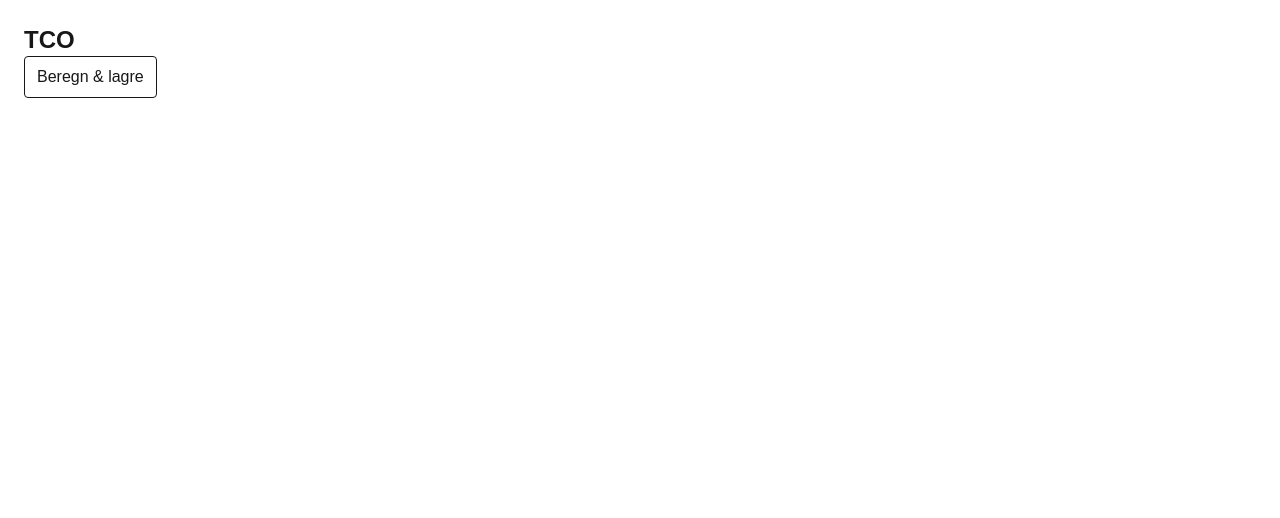
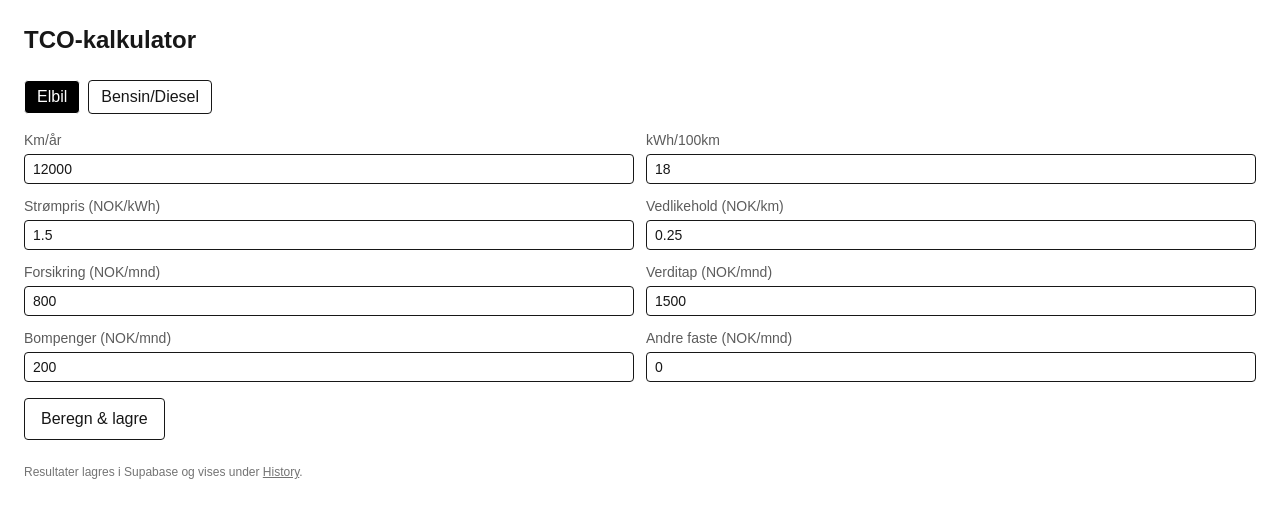
Before and after one commit to Stians1/bilradgiver-app, a Next.js app: page /tco in a window 1280 px wide. Shown: the top 518 px of the page. Built offline with nearby package versions, Linux system fonts and the light colour scheme.

Commit message:
feat: TCO form UI

```diff
--- a/src/app/tco/TcoForm.tsx
+++ b/src/app/tco/TcoForm.tsx
@@ -1,12 +1,149 @@
 "use client";
 import { useState } from "react";
-export default function TcoForm(){
-  const [out,setOut]=useState<any>(null);
-  async function run(){
-    const r=await fetch("/api/tco/save",{method:"POST",headers:{"content-type":"application/json"},
-      body:JSON.stringify({inputs:{mileage:12000,fuelPrice:22,electricityPrice:1.5}})});
-    setOut(await r.json());
+
+type Out = { ok: boolean; request_id?: string; outputs?: any; message?: string };
+
+export default function TcoForm() {
+  const [powertrain, setPowertrain] = useState<"ev"|"ice">("ev");
+  const [form, setForm] = useState({
+    mileage: 12000,
+    fuelPrice: 22,
+    electricityPrice: 1.5,
+    kwh_per_100km: 18,
+    l_per_100km: 0,
+    maintenance_per_km: 0.25,
+    insurance_per_month: 800,
+    depreciation_per_month: 1500,
+    tolls_per_month: 200,
+    other_fixed_per_month: 0,
+  });
+  const [loading,setLoading]=useState(false);
+  const [res,setRes]=useState<Out|null>(null);
+  const [err,setErr]=useState<string | null>(null);
+
+  function onNum<K extends keyof typeof form>(k: K, v: string) {
+    setForm(s => ({ ...s, [k]: v === "" ? 0 : Number(v) }));
   }
-  return <div><button onClick={run} className="border px-3 py-2 rounded">Beregn & lagre</button>
-  {out&&<pre className="mt-3 bg-neutral-100 p-2 rounded">{JSON.stringify(out,null,2)}</pre>}</div>;
+
+  async function onSubmit() {
+    setLoading(true); setErr(null); setRes(null);
+    try {
+      const r = await fetch("/api/tco/save", {
+        method:"POST",
+        headers:{ "content-type":"application/json" },
+        body: JSON.stringify({ inputs: { ...form, ...(powertrain === "ev" ? { l_per_100km: 0 } : { kwh_per_100km: 0 }) }})
+      });
+      const j: Out = await r.json();
+      if (!r.ok || !j.ok) throw new Error(j.message || "Ukjent feil");
+      setRes(j);
+    } catch(e:any){ setErr(e.message || "Noe gikk galt"); }
+    finally{ setLoading(false); }
+  }
+
+  const perMonth = res?.outputs?.perMonth ?? res?.outputs?.result?.perMonth ?? null;
+  const perKm = res?.outputs?.perKm ?? res?.outputs?.result?.perKm ?? null;
+
+  return (
+    <div className="space-y-4">
+      <div className="flex gap-2">
+        <button
+          onClick={()=>setPowertrain("ev")}
+          className={`px-3 py-1 rounded border ${powertrain==="ev"?"bg-black text-white":""}`}
+          type="button"
+        >Elbil</button>
+        <button
+          onClick={()=>setPowertrain("ice")}
+          className={`px-3 py-1 rounded border ${powertrain==="ice"?"bg-black text-white":""}`}
+          type="button"
+        >Bensin/Diesel</button>
+      </div>
+
+      <div className="grid md:grid-cols-2 gap-3">
+        <L label="Km/år">
+          <I v={form.mileage} onChange={v=>onNum("mileage",v)} />
+        </L>
+
+        {powertrain==="ice" && (
+          <>
+            <L label="Liter/100km">
+              <I v={form.l_per_100km} onChange={v=>onNum("l_per_100km",v)} />
+            </L>
+            <L label="Drivstoffpris (NOK/l)">
+              <I v={form.fuelPrice} onChange={v=>onNum("fuelPrice",v)} />
+            </L>
+          </>
+        )}
+
+        {powertrain==="ev" && (
+          <>
+            <L label="kWh/100km">
+              <I v={form.kwh_per_100km} onChange={v=>onNum("kwh_per_100km",v)} />
+            </L>
+            <L label="Strømpris (NOK/kWh)">
+              <I v={form.electricityPrice} onChange={v=>onNum("electricityPrice",v)} />
+            </L>
+          </>
+        )}
+
+        <L label="Vedlikehold (NOK/km)">
+          <I v={form.maintenance_per_km} onChange={v=>onNum("maintenance_per_km",v)} step="0.01" />
+        </L>
+        <L label="Forsikring (NOK/mnd)">
+          <I v={form.insurance_per_month} onChange={v=>onNum("insurance_per_month",v)} />
+        </L>
+        <L label="Verditap (NOK/mnd)">
+          <I v={form.depreciation_per_month} onChange={v=>onNum("depreciation_per_month",v)} />
+        </L>
+        <L label="Bompenger (NOK/mnd)">
+          <I v={form.tolls_per_month} onChange={v=>onNum("tolls_per_month",v)} />
+        </L>
+        <L label="Andre faste (NOK/mnd)">
+          <I v={form.other_fixed_per_month} onChange={v=>onNum("other_fixed_per_month",v)} />
+        </L>
+      </div>
+
+      <button disabled={loading} onClick={onSubmit} className="px-4 py-2 rounded border">
+        {loading ? "Regner…" : "Beregn & lagre"}
+      </button>
+
+      {err && <div className="p-3 bg-amber-50 border rounded">{err}</div>}
+
+      {perMonth!=null && perKm!=null && (
+        <div className="grid md:grid-cols-2 gap-4">
+          <Stat title="Per måned" value={`${Math.round(perMonth).toLocaleString("no-NO")} kr`} />
+          <Stat title="Per km" value={`${Number(perKm).toFixed(2)} kr`} />
+        </div>
+      )}
+
+      {res?.request_id && (
+        <div className="text-sm">
+          Lagret som <span className="font-mono">{res.request_id}</span> – se <a href="/history" className="underline">History</a>.
+        </div>
+      )}
+    </div>
+  );
 }
+
+function L({label, children}:{label:string; children:any}) {
+  return <label className="text-sm grid gap-1">
+    <span className="opacity-70">{label}</span>
+    {children}
+  </label>;
+}
+
+function I({v,onChange,step}:{v:number|string; onChange:(s:string)=>void; step?:string}) {
+  return <input
+    type="number"
+    step={step||"any"}
+    className="border rounded px-2 py-1"
+    value={v}
+    onChange={e=>onChange(e.target.value)}
+  />;
+}
+
+function Stat({title, value}:{title:string; value:string}) {
+  return <div className="border rounded p-4">
+    <div className="text-sm opacity-70">{title}</div>
+    <div className="text-2xl font-semibold">{value}</div>
+  </div>;
+}
--- a/src/app/tco/page.tsx
+++ b/src/app/tco/page.tsx
@@ -1,2 +1,14 @@
+export const runtime = "nodejs";
+export const revalidate = 0;
+
 import TcoForm from "./TcoForm";
-export default async function Page(){ return (<main className="p-6"><h1 className="text-2xl font-semibold">TCO</h1><TcoForm/></main>); }
+
+export default async function Page() {
+  return (
+    <main className="p-6 space-y-6">
+      <h1 className="text-2xl font-semibold">TCO-kalkulator</h1>
+      <TcoForm />
+      <div className="text-xs opacity-60">Resultater lagres i Supabase og vises under <a href="/history" className="underline">History</a>.</div>
+    </main>
+  );
+}
```
